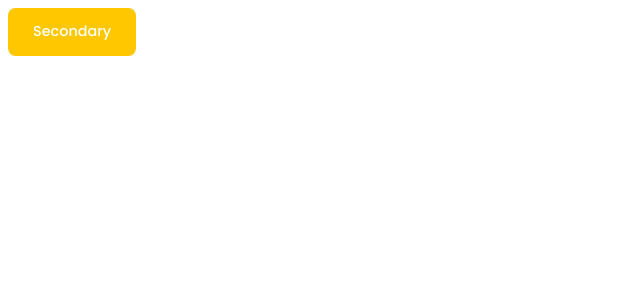
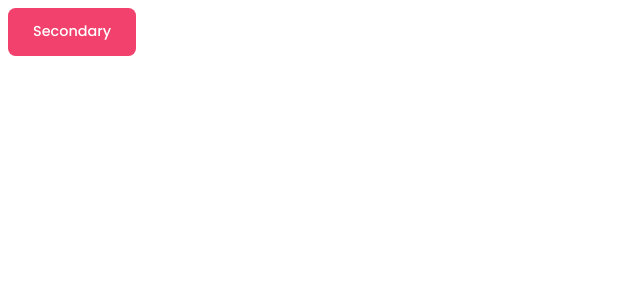
Before and after one commit to jadir-junior/metronomy-frontend, an Angular app: page / in a window 1280 px wide. Shown: the top 300 px of the page, without its empty margins (0-640 px from the left). Built offline with nearby package versions, Linux system fonts and the light colour scheme.

Commit message:
create button danger

```diff
--- a/src/app/app.component.html
+++ b/src/app/app.component.html
@@ -1 +1 @@
-<met-button color="warning">Secondary</met-button>
+<met-button color="danger">Secondary</met-button>
--- a/src/app/components/button/button.component.scss
+++ b/src/app/components/button/button.component.scss
@@ -76,3 +76,12 @@
     background-color: var(--warning-hover);
   }
 }
+
+.btn-danger {
+  color: var(--text-white);
+  background-color: var(--danger);
+
+  &:hover {
+    background-color: var(--danger-hover);
+  }
+}
--- a/src/app/components/button/button.component.ts
+++ b/src/app/components/button/button.component.ts
@@ -12,7 +12,8 @@ import { Component, Input } from '@angular/core'
         'btn-secondary': color === 'secondary',
         'btn-success': color === 'success',
         'btn-info': color === 'info',
-        'btn-warning': color === 'warning'
+        'btn-warning': color === 'warning',
+        'btn-danger': color === 'danger'
       }"
     >
       <ng-content></ng-content>
--- a/src/styles.scss
+++ b/src/styles.scss
@@ -37,6 +37,9 @@ body {
   --warning: #ffc700;
   --warning-hover: #f1bc00;
 
+  --danger: #f1416c;
+  --danger-hover: #d9214e;
+
   --text-white: #fff;
 
   --text-black-medium: #3f4254;
```
Also changed, not shown: 1 other file (tests, documents, lock files or other folders).
